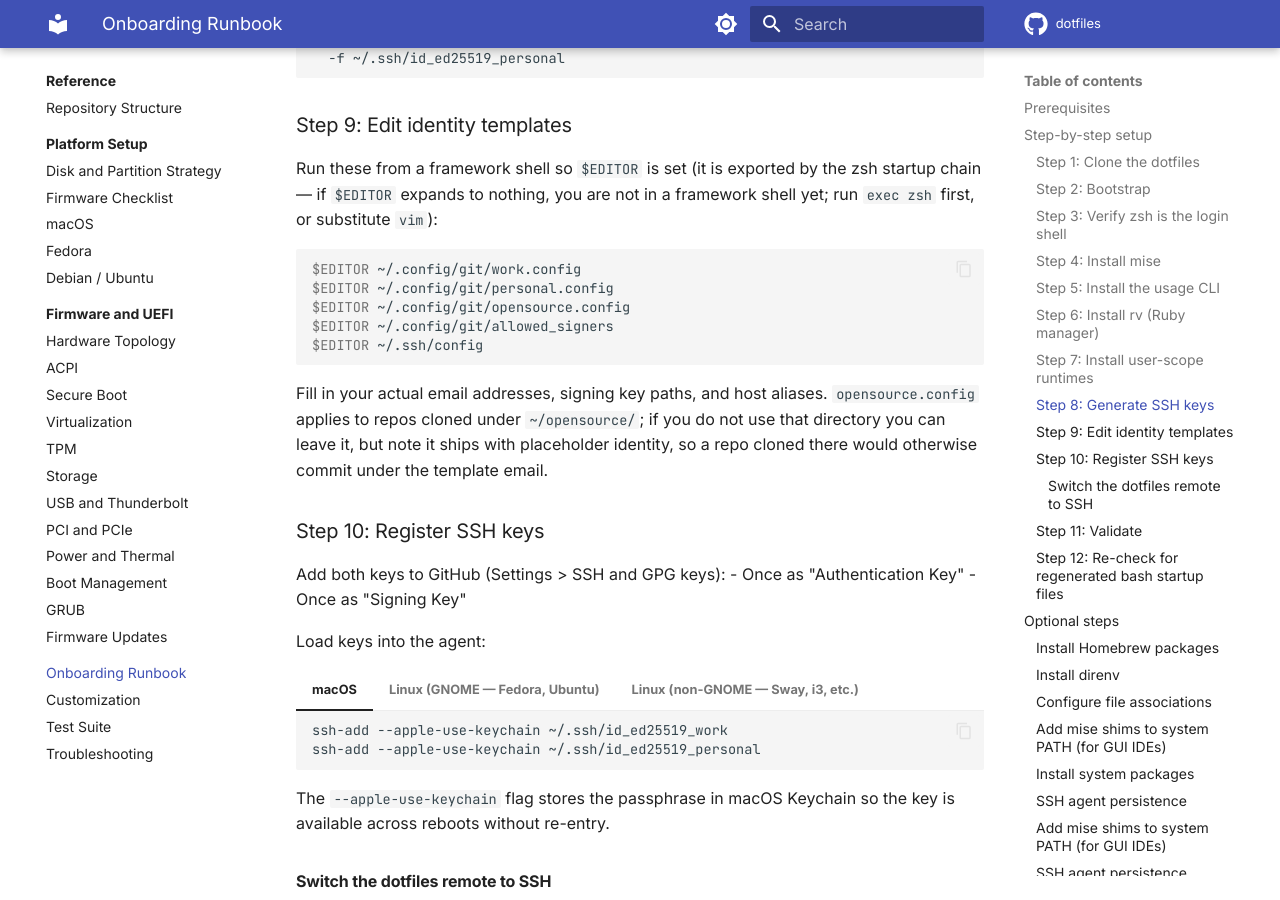
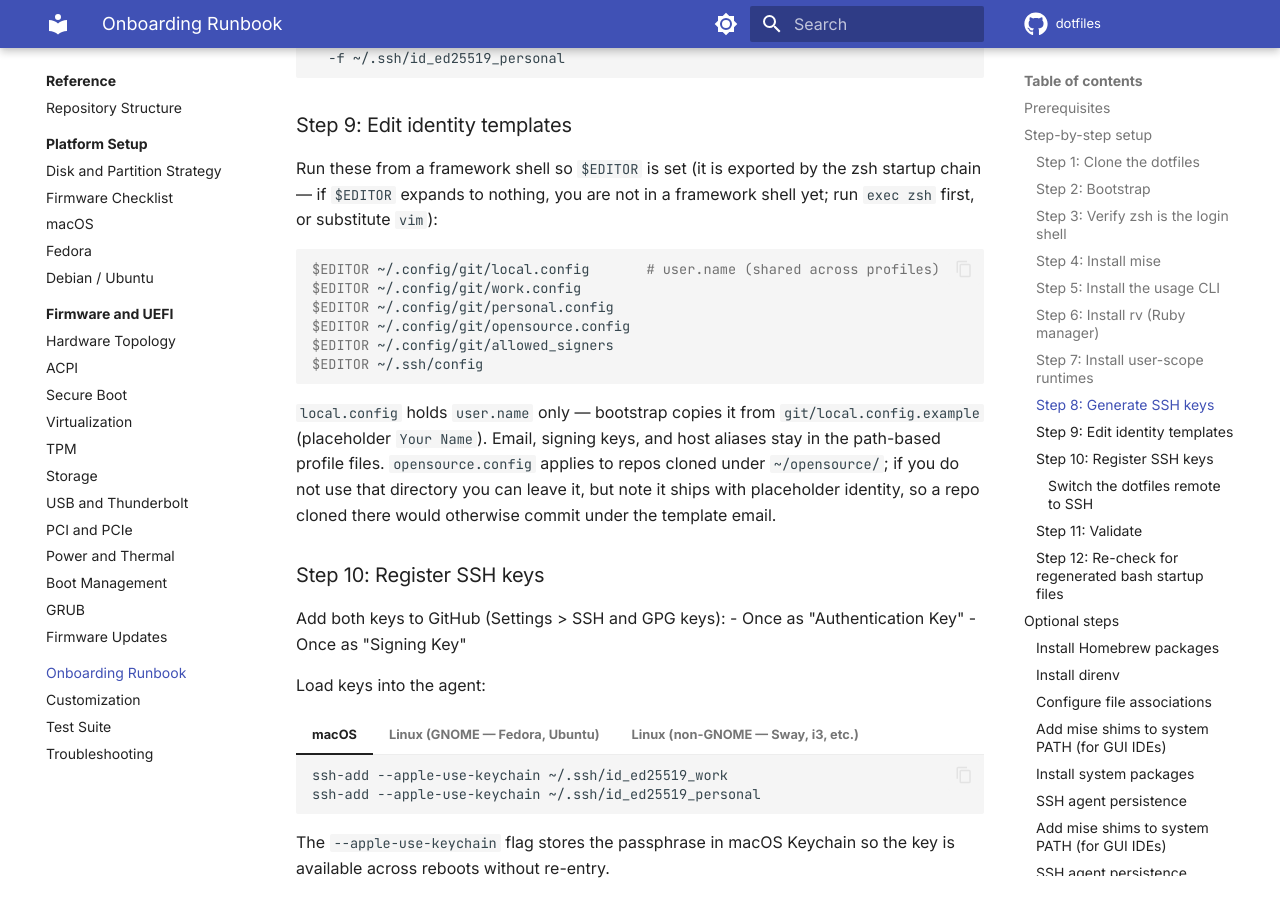
Before and after one commit to billwoika/dotfiles, an MkDocs documentation site: the page built from docs/reference/onboarding.md, in a window 1280 px wide and 900 px high, scrolled down 3462 px. Built offline with MkDocs 1.6.1 and Material for MkDocs 9.7.7, drawn with Linux system fonts in a browser that asks for light colours; comment, search, counter and statistics services are not loaded.

Commit message:
fix: move user.name into local git config template
Keep the shared git/config machine-agnostic so others can use these
dotfiles without sedding a personal name into the repo. Bootstrap now
copies git/local.config.example to ~/.config/git/local.config (same
pattern as work/personal/opensource profiles); the main config includes
that file for user.name only.

````diff
--- a/docs/reference/onboarding.md
+++ b/docs/reference/onboarding.md
@@ -231,6 +231,7 @@ the zsh startup chain — if `$EDITOR` expands to nothing, you are not in a
 framework shell yet; run `exec zsh` first, or substitute `vim`):
 
 ```sh
+$EDITOR ~/.config/git/local.config       # user.name (shared across profiles)
 $EDITOR ~/.config/git/work.config
 $EDITOR ~/.config/git/personal.config
 $EDITOR ~/.config/git/opensource.config
@@ -238,11 +239,13 @@ $EDITOR ~/.config/git/allowed_signers
 $EDITOR ~/.ssh/config
 ```
 
-Fill in your actual email addresses, signing key paths, and host
-aliases. `opensource.config` applies to repos cloned under
-`~/opensource/`; if you do not use that directory you can leave it, but
-note it ships with placeholder identity, so a repo cloned there would
-otherwise commit under the template email.
+`local.config` holds `user.name` only — bootstrap copies it from
+`git/local.config.example` (placeholder `Your Name`). Email, signing
+keys, and host aliases stay in the path-based profile files.
+`opensource.config` applies to repos cloned under `~/opensource/`; if
+you do not use that directory you can leave it, but note it ships with
+placeholder identity, so a repo cloned there would otherwise commit
+under the template email.
 
 ### Step 10: Register SSH keys
 
````
Also changed, not shown: docs/reference/repository.md (+3 -1 lines), 3 other files.
